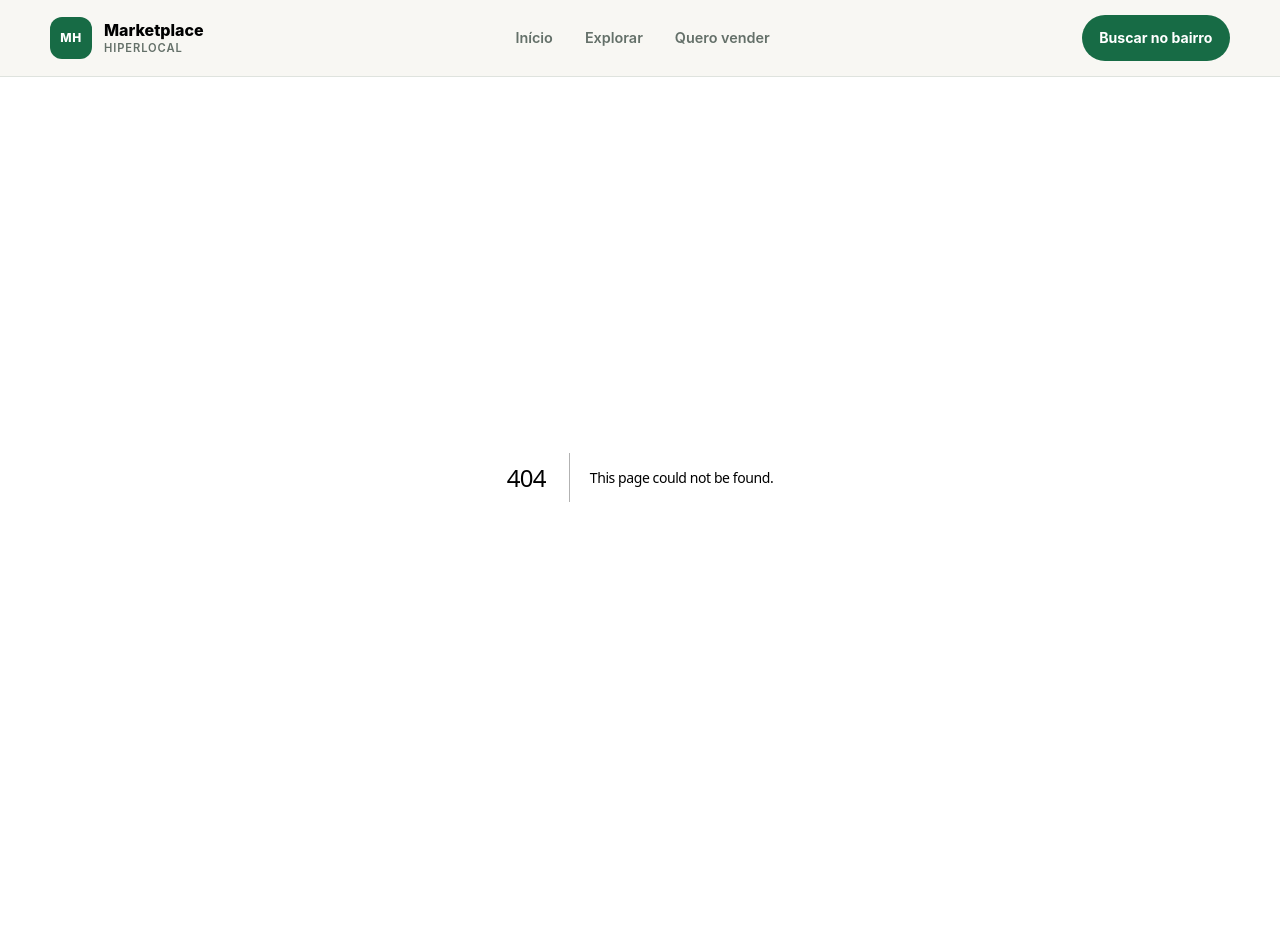
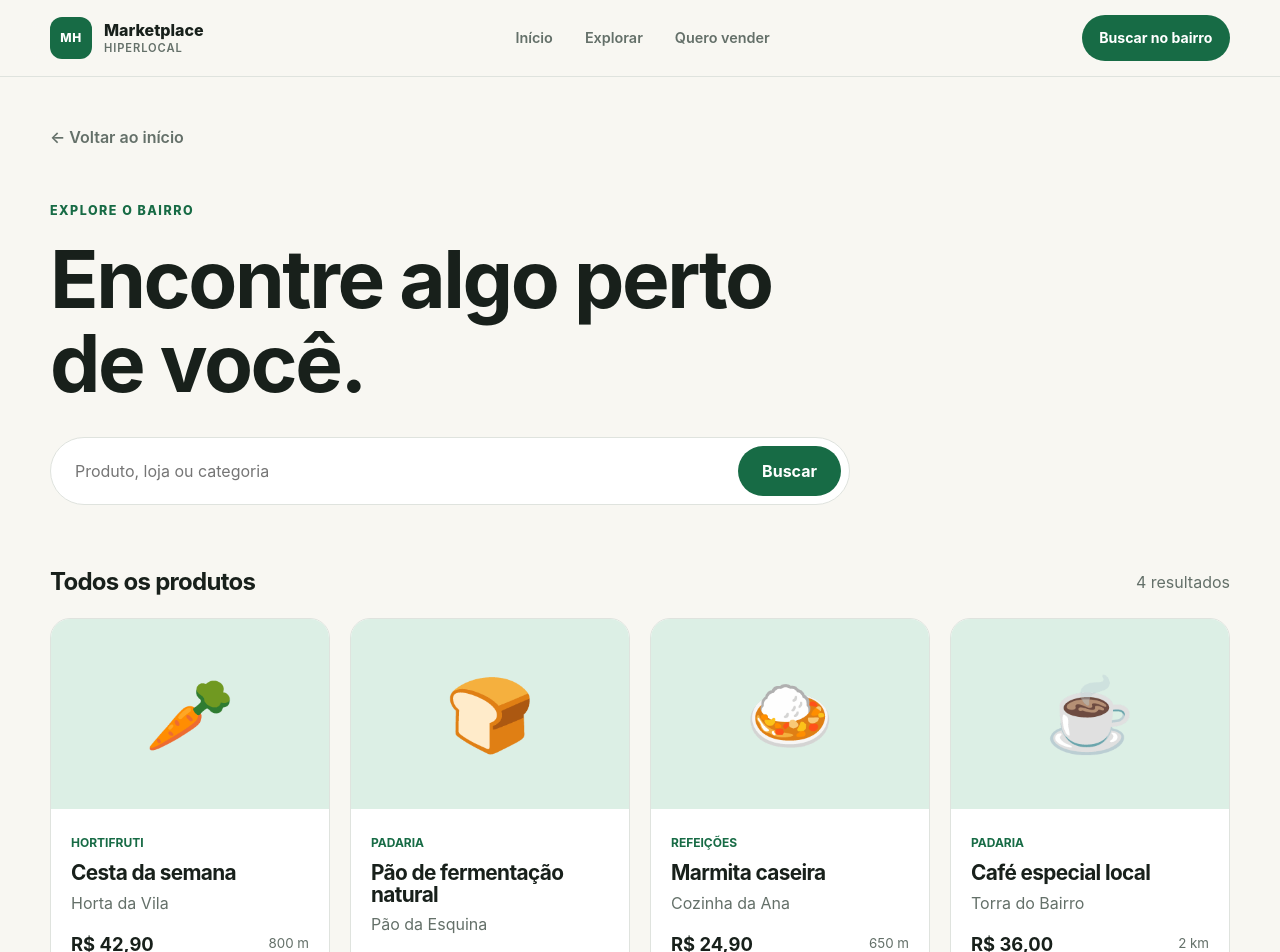
Before and after one commit to Bountiful-Labs/marketplace-hyperlocal, a Next.js app in the folder apps/web/: page /buscar in a window 1280 px wide. Before the commit this address had no page. Shown: the top 952 px of the page. Before the commit the page ends 877 px from the top, so only its background shows below. Built offline with nearby package versions, Linux system fonts and the light colour scheme.

Commit message:
feat(web): add server-rendered product search

```diff
--- /dev/null
+++ b/apps/web/src/app/_data/products.ts
@@ -0,0 +1,63 @@
+export interface Product {
+  id: string;
+  name: string;
+  seller: string;
+  category: string;
+  price: number;
+  distance: string;
+  symbol: string;
+}
+
+export const products: Product[] = [
+  {
+    id: 'cesta-da-semana',
+    name: 'Cesta da semana',
+    seller: 'Horta da Vila',
+    category: 'Hortifruti',
+    price: 42.9,
+    distance: '800 m',
+    symbol: '🥕',
+  },
+  {
+    id: 'pao-artesanal',
+    name: 'Pão de fermentação natural',
+    seller: 'Pão da Esquina',
+    category: 'Padaria',
+    price: 18,
+    distance: '1,2 km',
+    symbol: '🍞',
+  },
+  {
+    id: 'marmita-caseira',
+    name: 'Marmita caseira',
+    seller: 'Cozinha da Ana',
+    category: 'Refeições',
+    price: 24.9,
+    distance: '650 m',
+    symbol: '🍛',
+  },
+  {
+    id: 'cafe-especial',
+    name: 'Café especial local',
+    seller: 'Torra do Bairro',
+    category: 'Padaria',
+    price: 36,
+    distance: '2 km',
+    symbol: '☕',
+  },
+];
+
+export function normalizeSearch(value: string): string {
+  return value
+    .normalize('NFD')
+    .replace(/[\u0300-\u036f]/g, '')
+    .trim()
+    .toLocaleLowerCase('pt-BR');
+}
+
+export function formatPrice(value: number): string {
+  return new Intl.NumberFormat('pt-BR', {
+    style: 'currency',
+    currency: 'BRL',
+  }).format(value);
+}
--- /dev/null
+++ b/apps/web/src/app/buscar/page.module.scss
@@ -0,0 +1,175 @@
+.page {
+  padding-block: 3rem 6rem;
+}
+
+.back {
+  display: inline-block;
+  margin-bottom: 3rem;
+  color: var(--text-muted);
+  font-weight: 600;
+
+  &:hover {
+    color: var(--primary);
+  }
+}
+
+.header {
+  max-width: 800px;
+  margin-bottom: 4rem;
+
+  > span {
+    color: var(--primary);
+    font-size: 0.78rem;
+    font-weight: 800;
+    letter-spacing: 0.12em;
+    text-transform: uppercase;
+  }
+
+  h1 {
+    margin-block: 1rem 2rem;
+    font-size: clamp(2.8rem, 7vw, 5rem);
+  }
+}
+
+.search {
+  display: flex;
+  gap: 0.5rem;
+  padding: 0.5rem;
+  border: 1px solid var(--border);
+  border-radius: 999px;
+  background: var(--surface);
+
+  input {
+    min-width: 0;
+    flex: 1;
+    border: 0;
+    outline: 0;
+    padding: 0.8rem 1rem;
+    background: transparent;
+  }
+
+  button {
+    border: 0;
+    border-radius: 999px;
+    padding: 0.8rem 1.5rem;
+    background: var(--primary);
+    color: white;
+    cursor: pointer;
+    font-weight: 700;
+  }
+}
+
+.resultsHeader {
+  display: flex;
+  align-items: flex-end;
+  justify-content: space-between;
+  gap: 1rem;
+  margin-bottom: 1.5rem;
+
+  h2 {
+    margin-bottom: 0;
+  }
+
+  span {
+    color: var(--text-muted);
+  }
+}
+
+.grid {
+  display: grid;
+  grid-template-columns: repeat(4, minmax(0, 1fr));
+  gap: 1.25rem;
+}
+
+.card {
+  overflow: hidden;
+  border: 1px solid var(--border);
+  border-radius: var(--radius-md);
+  background: var(--surface);
+  transition:
+    transform 160ms ease,
+    box-shadow 160ms ease;
+
+  &:hover {
+    box-shadow: 0 16px 40px rgb(27 48 36 / 12%);
+    transform: translateY(-4px);
+  }
+}
+
+.image {
+  display: grid;
+  min-height: 190px;
+  place-items: center;
+  background: var(--primary-soft);
+  font-size: 4.5rem;
+}
+
+.cardContent {
+  padding: 1.25rem;
+
+  > span {
+    color: var(--primary);
+    font-size: 0.75rem;
+    font-weight: 700;
+    text-transform: uppercase;
+  }
+
+  h3 {
+    margin-block: 0.6rem 0.4rem;
+    font-size: 1.3rem;
+  }
+
+  p {
+    color: var(--text-muted);
+  }
+}
+
+.cardFooter {
+  display: flex;
+  align-items: center;
+  justify-content: space-between;
+
+  strong {
+    font-size: 1.15rem;
+  }
+
+  small {
+    color: var(--text-muted);
+  }
+}
+
+.empty {
+  padding: 5rem 1rem;
+  text-align: center;
+
+  > span {
+    font-size: 3rem;
+  }
+
+  a {
+    color: var(--primary);
+    font-weight: 700;
+  }
+}
+
+@media (max-width: 960px) {
+  .grid {
+    grid-template-columns: repeat(2, minmax(0, 1fr));
+  }
+}
+
+@media (max-width: 600px) {
+  .search {
+    flex-direction: column;
+    border-radius: var(--radius-md);
+  }
+
+  .resultsHeader {
+    align-items: flex-start;
+    flex-direction: column;
+  }
+
+  .grid {
+    grid-template-columns: 1fr;
+  }
+}
--- /dev/null
+++ b/apps/web/src/app/buscar/page.tsx
@@ -0,0 +1,102 @@
+import type { Metadata } from 'next';
+import Link from 'next/link';
+import {
+  formatPrice,
+  normalizeSearch,
+  products,
+} from '../_data/products';
+import styles from './page.module.scss';
+
+export const metadata: Metadata = {
+  title: 'Buscar',
+  description: 'Encontre produtos e comércios próximos.',
+};
+
+interface SearchPageProps {
+  searchParams: Promise<{
+    q?: string | string[];
+  }>;
+}
+
+export default async function SearchPage({
+  searchParams,
+}: SearchPageProps) {
+  const params = await searchParams;
+  const query = typeof params.q === 'string' ? params.q : '';
+  const normalizedQuery = normalizeSearch(query);
+
+  const results = products.filter((product) => {
+    const searchableText = normalizeSearch(
+      `${product.name} ${product.seller} ${product.category}`,
+    );
+
+    return !normalizedQuery || searchableText.includes(normalizedQuery);
+  });
+
+  return (
+    <main className={`page-container ${styles.page}`}>
+      <Link className={styles.back} href="/">
+        ← Voltar ao início
+      </Link>
+
+      <header className={styles.header}>
+        <span>Explore o bairro</span>
+        <h1>Encontre algo perto de você.</h1>
+
+        <form className={styles.search} action="/buscar" method="get">
+          <input
+            aria-label="Buscar produtos ou lojas"
+            defaultValue={query}
+            name="q"
+            placeholder="Produto, loja ou categoria"
+            type="search"
+          />
+
+          <button type="submit">Buscar</button>
+        </form>
+      </header>
+
+      <section aria-labelledby="results-title">
+        <div className={styles.resultsHeader}>
+          <h2 id="results-title">
+            {query ? `Resultados para “${query}”` : 'Todos os produtos'}
+          </h2>
+
+          <span>
+            {results.length} {results.length === 1 ? 'resultado' : 'resultados'}
+          </span>
+        </div>
+
+        {results.length > 0 ? (
+          <div className={styles.grid}>
+            {results.map((product) => (
+              <article className={styles.card} key={product.id}>
+                <div className={styles.image} aria-hidden="true">
+                  {product.symbol}
+                </div>
+
+                <div className={styles.cardContent}>
+                  <span>{product.category}</span>
+                  <h3>{product.name}</h3>
+                  <p>{product.seller}</p>
+
+                  <div className={styles.cardFooter}>
+                    <strong>{formatPrice(product.price)}</strong>
+                    <small>{product.distance}</small>
+                  </div>
+                </div>
+              </article>
+            ))}
+          </div>
+        ) : (
+          <div className={styles.empty}>
+            <span aria-hidden="true">🔎</span>
+            <h2>Nada encontrado</h2>
+            <p>Tente buscar outro produto, loja ou categoria.</p>
+            <Link href="/buscar">Limpar busca</Link>
+          </div>
+        )}
+      </section>
+    </main>
+  );
+}
```
